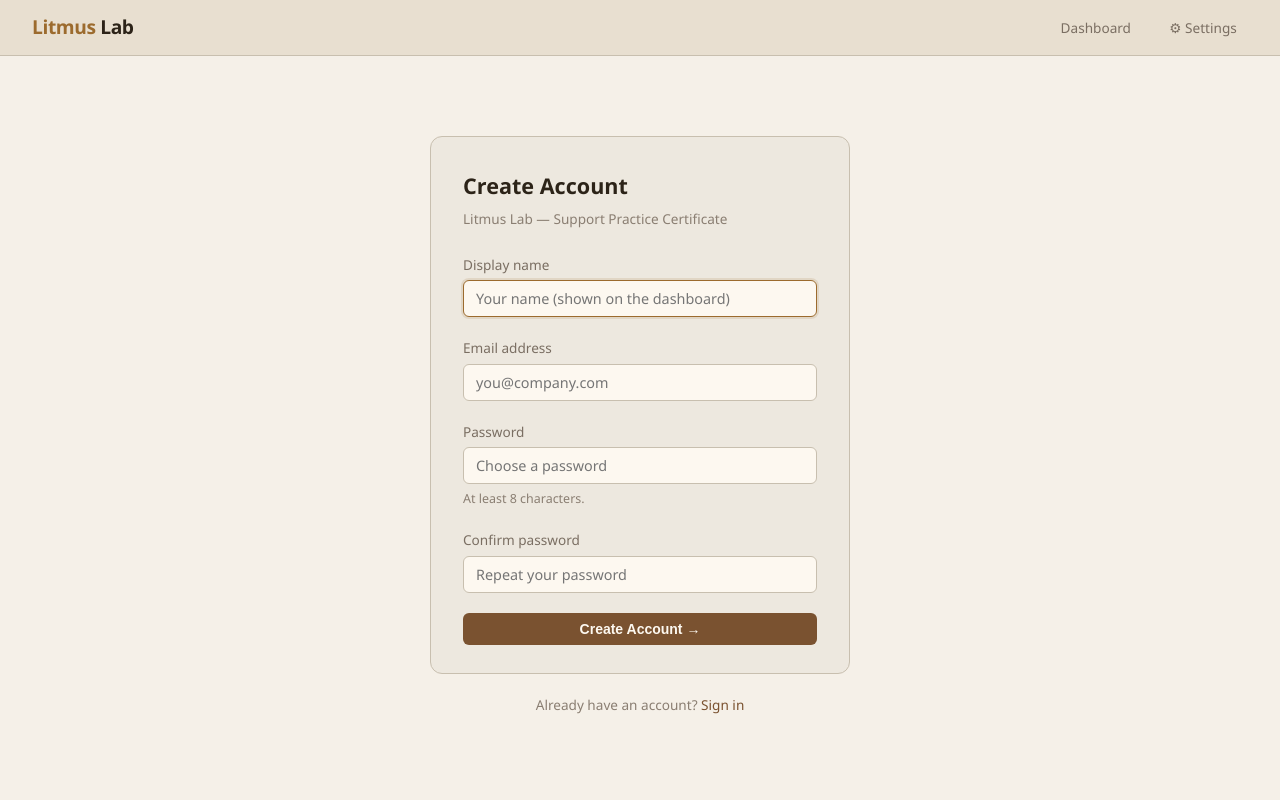
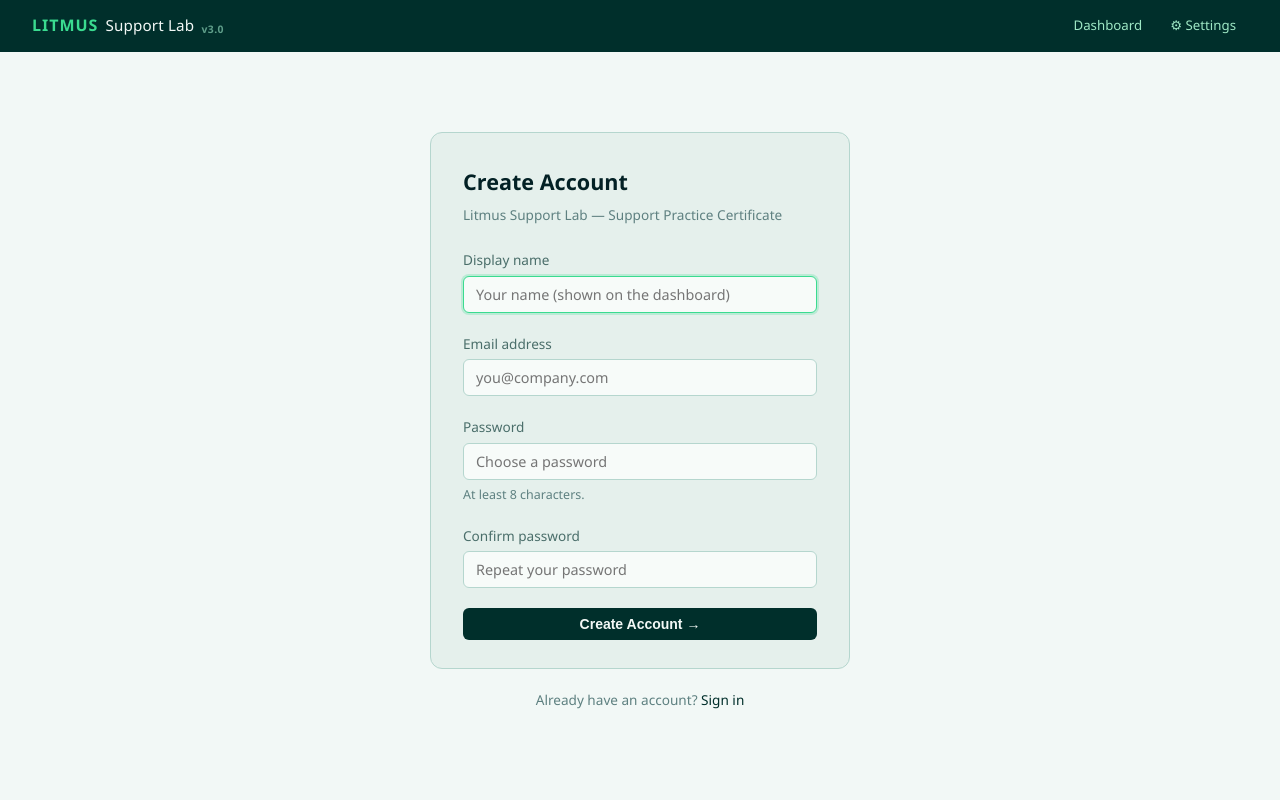
Before and after one commit to amirkhadem123/litmus-edge-training-lab, a FastAPI app: page /register in a window 1280 px wide. Run offline with FastAPI, Linux system fonts and the light colour scheme; parts of the project's set-up code (start-up, migrations or seed data) failed here and were passed over.

Commit message:
rebrand: rename to Litmus Support Lab, apply brand color palette
Renames all UI references from "Litmus Lab" to "Litmus Support Lab".
Replaces the brown/beige color scheme across all 9 templates with the
official brand palette (dark green #002f2b, bright green #3adb90,
off-white #f2f8f6, near-black #032125). Also fixes stale cp-chip CSS
classes for removed checkpoint statuses.

Co-Authored-By: Claude Sonnet 4.6 <noreply@anthropic.com>

```diff
--- a/app/main.py
+++ b/app/main.py
@@ -72,7 +72,7 @@ from app.scenarios import (
 load_dotenv()
 log = logging.getLogger(__name__)
 
-app = FastAPI(title="Litmus Lab")
+app = FastAPI(title="Litmus Support Lab")
 
 
 _jinja_env = jinja2.Environment(
--- a/app/templates/base.html
+++ b/app/templates/base.html
@@ -3,46 +3,71 @@
 <head>
   <meta charset="UTF-8" />
   <meta name="viewport" content="width=device-width, initial-scale=1.0" />
-  <title>{% block title %}Litmus Lab{% endblock %}</title>
+  <title>{% block title %}Litmus Support Lab{% endblock %}</title>
   <style>
     /* ── Reset & base ─────────────────────────────────────────────────── */
     *, *::before, *::after { box-sizing: border-box; margin: 0; padding: 0; }
 
     body {
       font-family: 'Segoe UI', system-ui, sans-serif;
-      background: #f5f0e8;
-      color: #2c2318;
+      background: #f2f8f6;
+      color: #032125;
       min-height: 100vh;
       line-height: 1.6;
     }
 
-    a { color: #7a5230; text-decoration: none; }
-    a:hover { text-decoration: underline; color: #5c3c22; }
+    a { color: #002f2b; text-decoration: none; }
+    a:hover { text-decoration: underline; color: #3adb90; }
 
     /* ── Header ───────────────────────────────────────────────────────── */
     .header {
-      background: #e8dfd0;
-      border-bottom: 1px solid #c8bfaf;
-      padding: 0.75rem 2rem;
+      background: #002f2b;
+      padding: 0 2rem;
       display: flex;
       align-items: center;
       gap: 1.25rem;
+      height: 52px;
     }
     .header-logo {
-      font-size: 1.2rem;
-      font-weight: 700;
-      color: #2c2318;
-      letter-spacing: -0.4px;
+      display: flex;
+      align-items: baseline;
+      gap: 0.45rem;
+      text-decoration: none;
     }
-    .header-logo span { color: #9c6b2e; }
-    .header-nav { display: flex; gap: 1rem; margin-left: auto; }
+    .header-logo:hover { text-decoration: none; }
+    .logo-litmus {
+      font-size: 1rem;
+      font-weight: 800;
+      letter-spacing: 0.06em;
+      color: #3adb90;
+      text-transform: uppercase;
+    }
+    .logo-name {
+      font-size: 0.95rem;
+      font-weight: 400;
+      color: #f2f8f6;
+      letter-spacing: 0.01em;
+    }
+    .logo-version {
+      font-size: 0.65rem;
+      font-weight: 600;
+      color: #5e9e8a;
+      letter-spacing: 0.04em;
+      align-self: flex-end;
+      margin-bottom: 1px;
+    }
+    .header-nav { display: flex; gap: 0.25rem; margin-left: auto; }
     .header-nav a {
-      font-size: 0.85rem;
-      color: #7a6e62;
-      padding: 0.3rem 0.7rem;
+      font-size: 0.83rem;
+      color: #9ee8c5;
+      padding: 0.3rem 0.75rem;
       border-radius: 5px;
     }
-    .header-nav a:hover { background: #ddd5c5; color: #2c2318; text-decoration: none; }
+    .header-nav a:hover {
+      background: rgba(58, 219, 144, 0.15);
+      color: #3adb90;
+      text-decoration: none;
+    }
 
     /* ── Layout ───────────────────────────────────────────────────────── */
     .container {
@@ -67,11 +92,11 @@
     }
     .btn:hover { opacity: 0.82; text-decoration: none; }
     .btn:disabled { opacity: 0.4; cursor: not-allowed; }
-    .btn-primary  { background: #7a5230; color: #fdf8f0; }
-    .btn-success  { background: #4a7a4e; color: #fdf8f0; }
-    .btn-danger   { background: #9c3030; color: #fdf8f0; }
-    .btn-warning  { background: #9c6b2e; color: #fdf8f0; }
-    .btn-ghost    { background: #ede8df; color: #5a4e42; border: 1px solid #c8bfaf; }
+    .btn-primary  { background: #002f2b; color: #f2f8f6; }
+    .btn-success  { background: #3adb90; color: #002f2b; }
+    .btn-danger   { background: #9c3030; color: #f2f8f6; }
+    .btn-warning  { background: #c87820; color: #f2f8f6; }
+    .btn-ghost    { background: #e5f0ec; color: #032125; border: 1px solid #b5d6ce; }
 
     /* ── Badges ───────────────────────────────────────────────────────── */
     .badge {
@@ -84,9 +109,9 @@
       text-transform: uppercase;
     }
     .badge-open     { background: #d4e4f0; color: #2a5478; }
-    .badge-solved   { background: #d4edda; color: #2a5c38; }
+    .badge-solved   { background: #c5f5e0; color: #002f2b; }
     .badge-escalate { background: #f5ddd0; color: #7c3d20; }
-    .badge-beginner     { background: #d4edda; color: #2a5c38; }
+    .badge-beginner     { background: #c5f5e0; color: #002f2b; }
     .badge-intermediate { background: #fdecd0; color: #7c4e10; }
     .badge-advanced     { background: #e8d8f0; color: #5c3478; }
 
@@ -100,15 +125,15 @@
     }
     .alert-warning { background: #fdf0d8; border-color: #c87820; color: #7c4e10; }
     .alert-info    { background: #ddeef8; border-color: #4a82a8; color: #2a4e6c; }
-    .alert-success { background: #ddf0e0; border-color: #3a8044; color: #1e4a28; }
+    .alert-success { background: #d5f5e8; border-color: #3adb90; color: #002f2b; }
     .alert-error   { background: #f8ddd8; border-color: #a83030; color: #6c1e1e; }
 
     /* ── Form elements ────────────────────────────────────────────────── */
     input[type="text"], select, textarea {
-      background: #fdf8f0;
-      border: 1px solid #c8bfaf;
+      background: #f7fbf9;
+      border: 1px solid #b5d6ce;
       border-radius: 6px;
-      color: #2c2318;
+      color: #032125;
       font-family: inherit;
       font-size: 0.9rem;
       padding: 0.5rem 0.75rem;
@@ -118,13 +143,13 @@
     select:focus,
     textarea:focus {
       outline: none;
-      border-color: #9c6b2e;
-      box-shadow: 0 0 0 2px rgba(156, 107, 46, 0.15);
+      border-color: #3adb90;
+      box-shadow: 0 0 0 2px rgba(58, 219, 144, 0.25);
     }
-    select option { background: #fdf8f0; }
+    select option { background: #f7fbf9; }
     label {
       font-size: 0.85rem;
-      color: #7a6e62;
+      color: #4a6e6a;
       display: block;
       margin-bottom: 0.3rem;
     }
@@ -134,8 +159,8 @@
     .spinner {
       display: inline-block;
       width: 14px; height: 14px;
-      border: 2px solid rgba(44, 35, 24, 0.2);
-      border-top-color: #2c2318;
+      border: 2px solid rgba(3, 33, 37, 0.15);
+      border-top-color: #3adb90;
       border-radius: 50%;
       animation: spin 0.6s linear infinite;
       vertical-align: middle;
@@ -146,8 +171,8 @@
     .mt-1 { margin-top: 0.5rem; }
     .mt-2 { margin-top: 1rem; }
     .mt-3 { margin-top: 1.5rem; }
-    .text-muted { color: #8a7e72; font-size: 0.85rem; }
-    hr { border: none; border-top: 1px solid #d8d0c0; margin: 1.5rem 0; }
+    .text-muted { color: #5e8080; font-size: 0.85rem; }
+    hr { border: none; border-top: 1px solid #c5dcd7; margin: 1.5rem 0; }
 
     {% block extra_styles %}{% endblock %}
   </style>
@@ -155,7 +180,11 @@
 <body>
 
   <header class="header">
-    <div class="header-logo"><span>Litmus</span> Lab</div>
+    <a href="/dashboard" class="header-logo">
+      <span class="logo-litmus">Litmus</span>
+      <span class="logo-name">Support Lab</span>
+      <span class="logo-version">v3.0</span>
+    </a>
     <nav class="header-nav">
       <a href="/dashboard">Dashboard</a>
       <a href="/settings">⚙ Settings</a>
--- a/app/templates/register.html
+++ b/app/templates/register.html
@@ -1,5 +1,5 @@
 {% extends "base.html" %}
-{% block title %}Create Account — Litmus Lab{% endblock %}
+{% block title %}Create Account — Litmus Support Lab{% endblock %}
 
 {% block extra_styles %}
 .auth-wrap {
@@ -7,28 +7,28 @@
   margin: 3rem auto;
 }
 .auth-card {
-  background: #ede8df;
-  border: 1px solid #c8bfaf;
+  background: #e5f0ec;
+  border: 1px solid #b5d6ce;
   border-radius: 12px;
   padding: 2rem 2rem 1.75rem;
 }
 .auth-card h1 {
   font-size: 1.35rem;
   font-weight: 700;
-  color: #2c2318;
+  color: #032125;
   margin-bottom: 0.25rem;
 }
 .auth-card .subtitle {
   font-size: 0.85rem;
-  color: #8a7e72;
+  color: #5e8080;
   margin-bottom: 1.5rem;
 }
 input[type="email"],
 input[type="password"] {
-  background: #fdf8f0;
-  border: 1px solid #c8bfaf;
+  background: #f7fbf9;
+  border: 1px solid #b5d6ce;
   border-radius: 6px;
-  color: #2c2318;
+  color: #032125;
   font-family: inherit;
   font-size: 0.9rem;
   padding: 0.5rem 0.75rem;
@@ -37,18 +37,18 @@ input[type="password"] {
 input[type="email"]:focus,
 input[type="password"]:focus {
   outline: none;
-  border-color: #9c6b2e;
-  box-shadow: 0 0 0 2px rgba(156, 107, 46, 0.15);
+  border-color: #3adb90;
+  box-shadow: 0 0 0 2px rgba(58, 219, 144, 0.25);
 }
 .auth-footer {
   text-align: center;
   font-size: 0.85rem;
-  color: #8a7e72;
+  color: #5e8080;
   margin-top: 1.25rem;
 }
 .password-hint {
   font-size: 0.78rem;
-  color: #8a7e72;
+  color: #5e8080;
   margin-top: 0.3rem;
 }
 {% endblock %}
@@ -57,7 +57,7 @@ input[type="password"]:focus {
 <div class="auth-wrap">
   <div class="auth-card">
     <h1>Create Account</h1>
-    <p class="subtitle">Litmus Lab — Support Practice Certificate</p>
+    <p class="subtitle">Litmus Support Lab — Support Practice Certificate</p>
 
     {% if error %}
     <div class="alert alert-error">{{ error }}</div>
```
Also changed, not shown: app/templates/admin.html (+12 -13 lines), app/templates/admin_attempt.html (+9 -9 lines), app/templates/attempt.html (+24 -24 lines), app/templates/dashboard.html (+12 -15 lines), app/templates/login.html (+12 -12 lines), app/templates/results.html (+39 -39 lines), app/templates/settings.html (+23 -23 lines).
